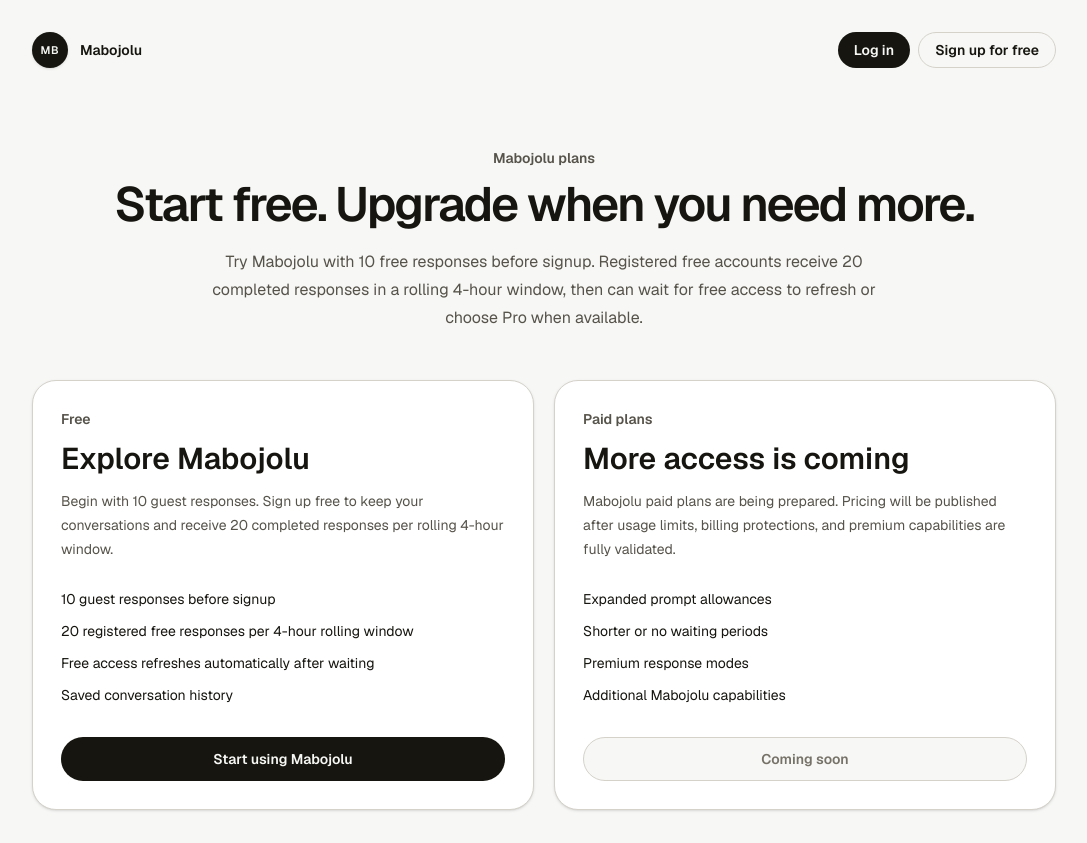
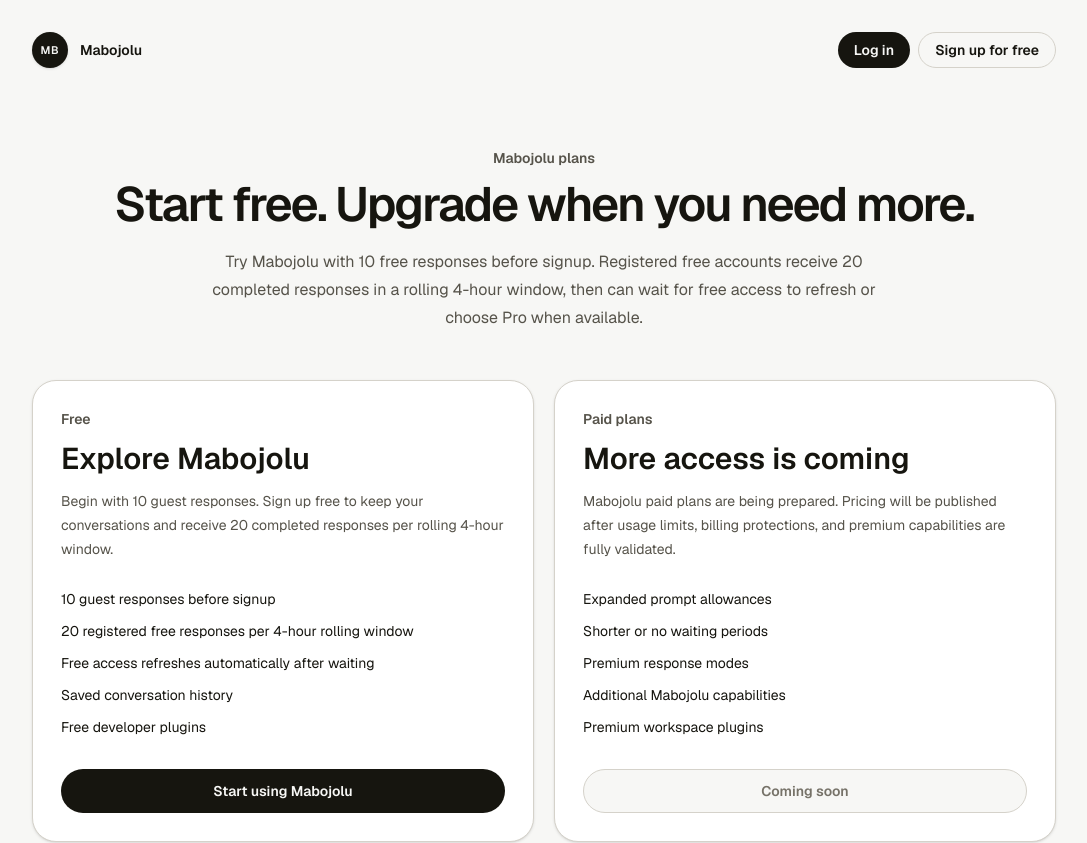
Before and after one commit to olayideibironke/mabojolu-ai, a Next.js app: page /pricing in a window 1280 px wide. Shown: the top 843 px of the page, without its empty margins (96-1183 px from the left). Built offline with nearby package versions, Linux system fonts and the light colour scheme.

Commit message:
Show plugin tiers on pricing page

```diff
--- a/src/app/pricing/page.tsx
+++ b/src/app/pricing/page.tsx
@@ -79,6 +79,7 @@ export default function PricingPage() {
               <li>20 registered free responses per 4-hour rolling window</li>
               <li>Free access refreshes automatically after waiting</li>
               <li>Saved conversation history</li>
+              <li>Free developer plugins</li>
             </ul>
 
             <Link
@@ -109,6 +110,7 @@ export default function PricingPage() {
               <li>Shorter or no waiting periods</li>
               <li>Premium response modes</li>
               <li>Additional Mabojolu capabilities</li>
+              <li>Premium workspace plugins</li>
             </ul>
 
             <div className="mt-8 flex h-11 w-full items-center justify-center rounded-xl border border-border-default bg-surface-base px-4 text-sm font-semibold text-text-muted">
```
